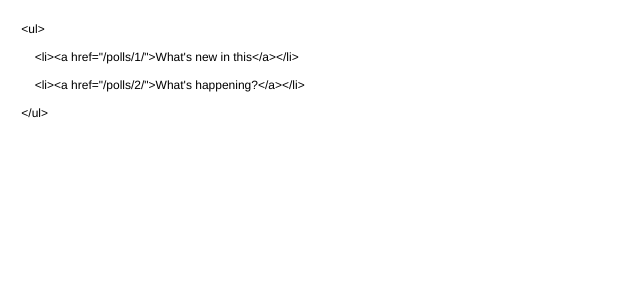
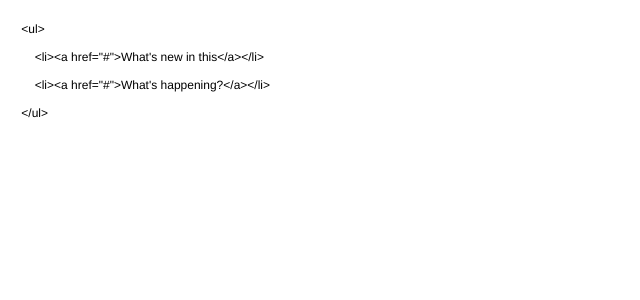
Before and after one commit to ramyarnw/django_poll_app, a Django app: template polls/templates/polls/index.html in a window 1280 px wide. Shown: the top 300 px of the page, without its empty margins (0-640 px from the left). Run offline with Django 5.2, Linux system fonts and the light colour scheme; the template is opened without the code that fills it: values that come from a table or form of the project are taken from there, others are empty; data comes from the database, SQL or seed files in the repository.

Commit message:
written more views with actions - index and detail page

```diff
--- a/polls/templates/polls/index.html
+++ b/polls/templates/polls/index.html
@@ -7,20 +7,21 @@
   <meta name="Generator" content="Cocoa HTML Writer">
   <meta name="CocoaVersion" content="2575.4">
   <style type="text/css">
-    p.p1 {margin: 0.0px 0.0px 0.0px 0.0px; font: 12.0px Helvetica; min-height: 14.0px}
-    p.p2 {margin: 0.0px 0.0px 0.0px 0.0px; font: 12.0px Helvetica}
+    p.p1 {margin: 0.0px 0.0px 0.0px 0.0px; font: 12.0px Helvetica; -webkit-text-stroke: #000000; min-height: 14.0px}
+    p.p2 {margin: 0.0px 0.0px 0.0px 0.0px; font: 12.0px Helvetica; -webkit-text-stroke: #000000}
+    span.s1 {font-kerning: none}
   </style>
 </head>
 <body>
-<p class="p1"><br></p>
-<p class="p2">{% if latest_question_list %}</p>
-<p class="p2"><span class="Apple-converted-space">    </span>&lt;ul&gt;</p>
-<p class="p2"><span class="Apple-converted-space">    </span>{% for question in latest_question_list %}</p>
-<p class="p2"><span class="Apple-converted-space">        </span>&lt;li&gt;&lt;a href="/polls/{{ question.id }}/"&gt;{{ question.question_text }}&lt;/a&gt;&lt;/li&gt;</p>
-<p class="p2"><span class="Apple-converted-space">    </span>{% endfor %}</p>
-<p class="p2"><span class="Apple-converted-space">    </span>&lt;/ul&gt;</p>
-<p class="p2">{% else %}</p>
-<p class="p2"><span class="Apple-converted-space">    </span>&lt;p&gt;No polls are available.&lt;/p&gt;</p>
-<p class="p2">{% endif %}</p>
+<p class="p1"><span class="s1"></span><br></p>
+<p class="p2"><span class="s1">{% if latest_question_list %}</span></p>
+<p class="p2"><span class="s1"><span class="Apple-converted-space">    </span>&lt;ul&gt;</span></p>
+<p class="p2"><span class="s1"><span class="Apple-converted-space">    </span>{% for question in latest_question_list %}</span></p>
+<p class="p2"><span class="s1"><span class="Apple-converted-space">        </span>&lt;li&gt;&lt;a href="{% url 'polls:detail' question.id %}"&gt;{{ question.question_text }}&lt;/a&gt;&lt;/li&gt;</span></p>
+<p class="p2"><span class="s1"><span class="Apple-converted-space">    </span>{% endfor %}</span></p>
+<p class="p2"><span class="s1"><span class="Apple-converted-space">    </span>&lt;/ul&gt;</span></p>
+<p class="p2"><span class="s1">{% else %}</span></p>
+<p class="p2"><span class="s1"><span class="Apple-converted-space">    </span>&lt;p&gt;No polls are available.&lt;/p&gt;</span></p>
+<p class="p2"><span class="s1">{% endif %}</span></p>
 </body>
 </html>
```
Also changed, not shown: polls/templates/polls/detail.html (added, +24 -0 lines), polls/views.py (+31 -8 lines).
